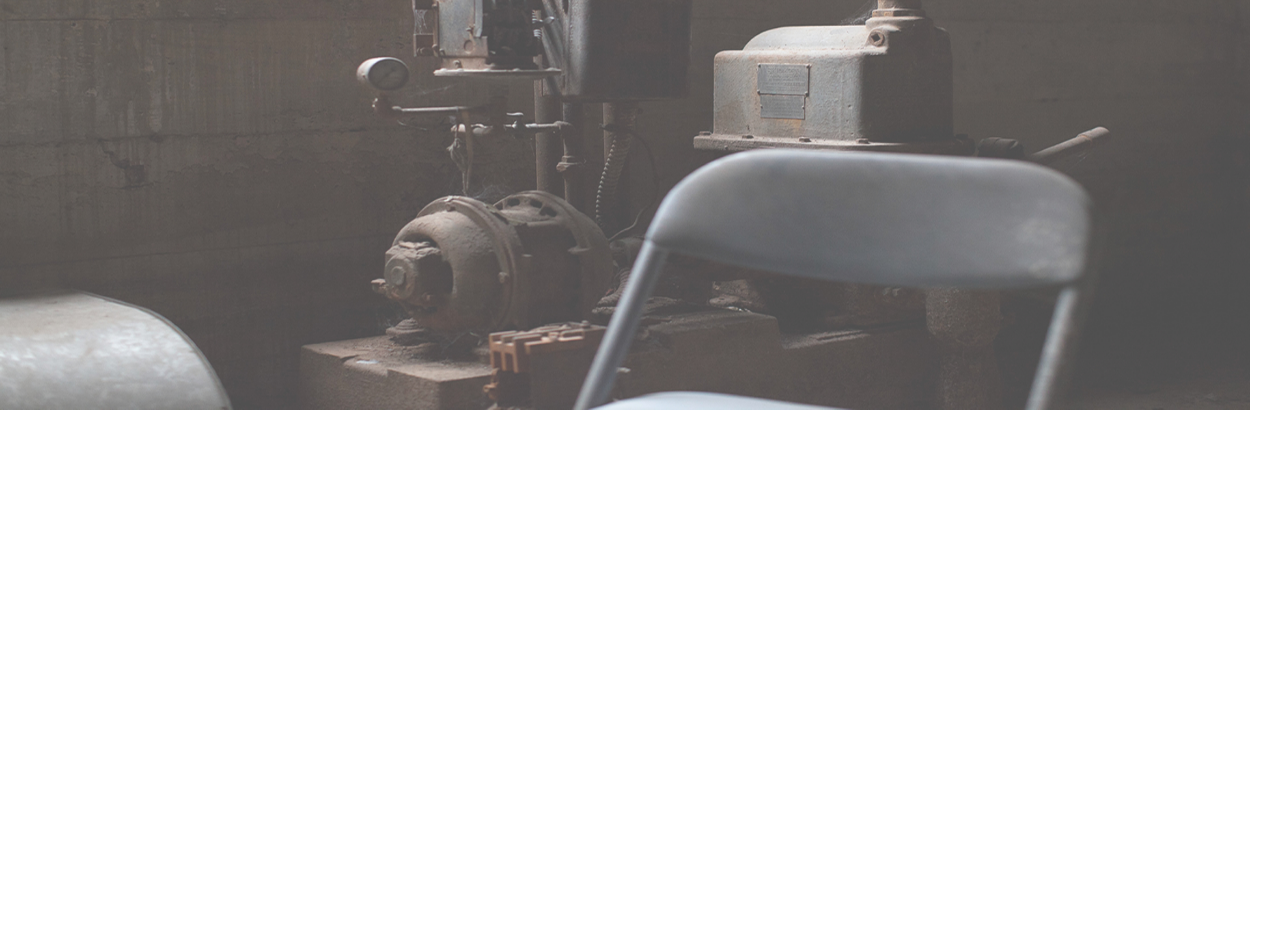
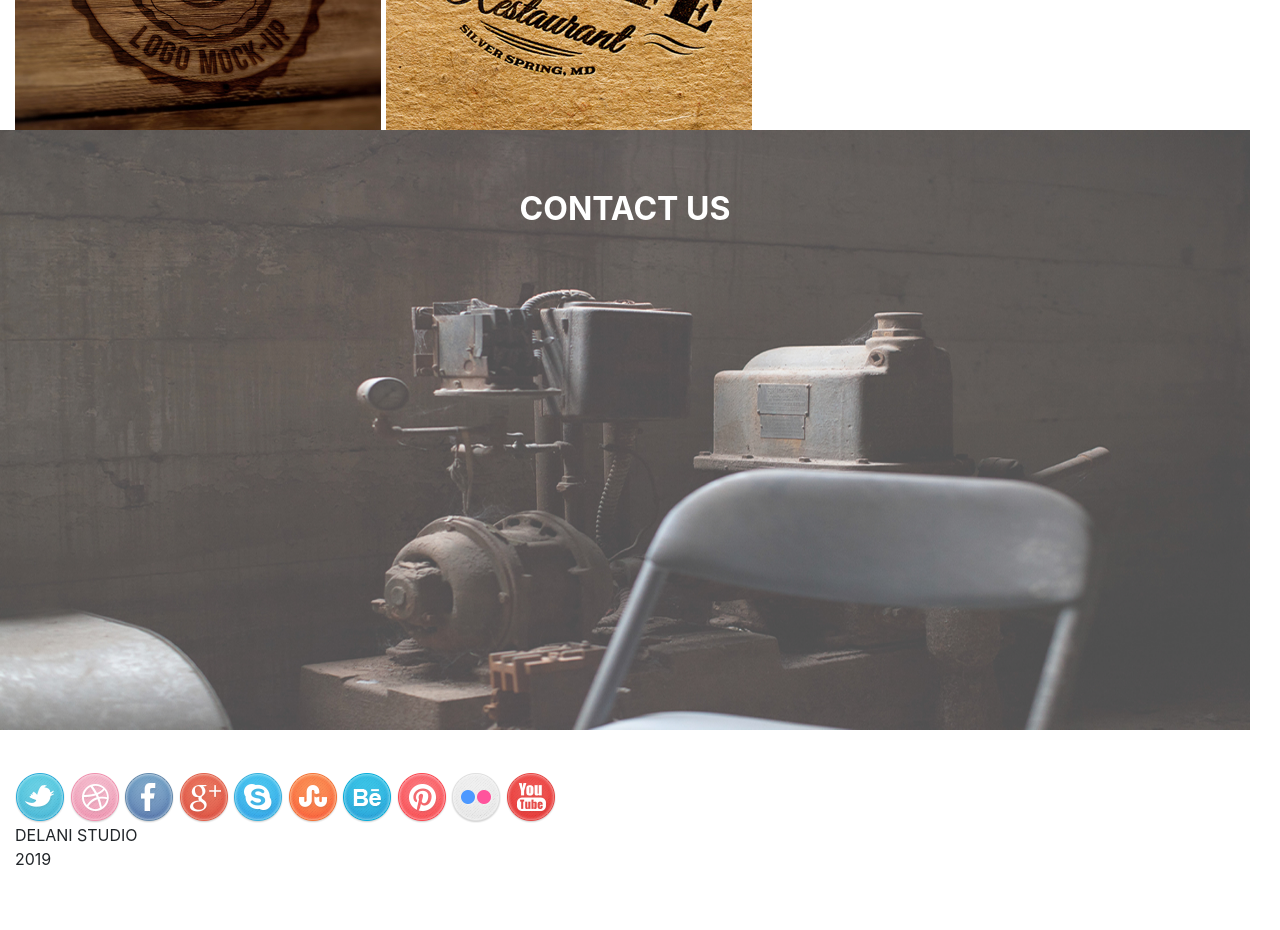
Before and after one commit to Josephat-n/studio-delani, a plain HTML site: page index.html in a window 1280 px wide. Shown: the part 2520-3450 px from the top of the page. Before the commit the page ends 2930 px from the top, so only its background shows below. Drawn offline with nearby package versions, Linux system fonts and the light colour scheme.

Commit message:
add a section with the social media icons

```diff
--- a/css/styles.css
+++ b/css/styles.css
@@ -1,10 +1,6 @@
-.dody{
-  height: 3000px;
-}
-
 .first{
   width: 100%;
-  height: 600px;
+  height: 800px;
   background-image:url("../assets/backgrounds/h_img.jpg");
   background-repeat: no-repeat;
   background-size: 100% 100%;
@@ -35,7 +31,8 @@ h2.text{
   color:white;
 }
 .fourth{
-
+  padding-top: 20px;
+  padding-bottom: 20px;
 }
 
 img.fourth{
@@ -44,6 +41,7 @@ img.fourth{
 
 }
 p.fourth{
+
   display: flex;
   align-items: center;
 }
@@ -51,6 +49,7 @@ img.portfolio{
   float: left;
 }
 .contact{
+  padding-top: 60px;
   width: 100%;
   height: 600px;
   background-image:url("../assets/backgrounds/c_image.jpg");
@@ -58,4 +57,8 @@ img.portfolio{
   background-size: 100% 100%;
   color:white;
 }
+.socialMedia{
+  width: 100%;
+  height: 200px;
+  align-items: center;
 }
--- a/index.html
+++ b/index.html
@@ -75,5 +75,21 @@
         <h2 class="heading"><strong>CONTACT US</strong></h2>
      </div>
     </div>
+    <div class="row socialMedia">
+      <div class="col-12">
+        <img class="img-fluid" src="assets/social_icons/twitter.png" alt="twitter icon">
+        <img class="img-fluid" src="assets/social_icons/dribble.png" alt="dribble icon">
+        <img class="img-fluid" src="assets/social_icons/facebook.png" alt="facebook icon">
+        <img class="img-fluid" src="assets/social_icons/g_plus.png" alt="google_plus icon">
+        <img class="img-fluid" src="assets/social_icons/skype.png" alt="skype icon">
+        <img class="img-fluid" src="assets/social_icons/stumble_upon.png" alt="stumble_upon icon">
+        <img class="img-fluid" src="assets/social_icons/behance.png" alt="behance icon">
+        <img class="img-fluid" src="assets/social_icons/pinterest.png" alt="pinterest icon">
+        <img class="img-fluid" src="assets/social_icons/flickr.png" alt="flickr icon">
+        <img class="img-fluid" src="assets/social_icons/you_tube.png" alt="youtube icon">
+        <p>DELANI STUDIO <br>2019</p>
+      </div>
+
+    </div>
 </body>
 </html>
```
